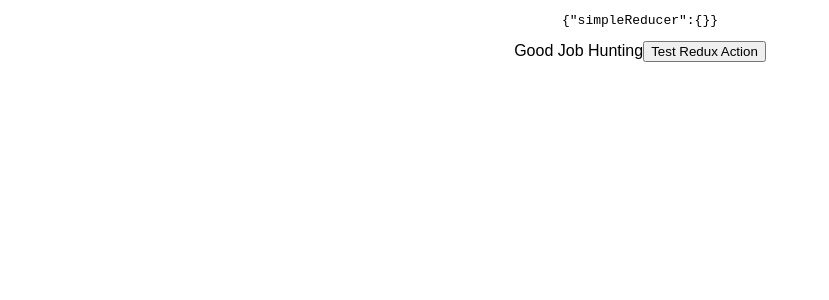
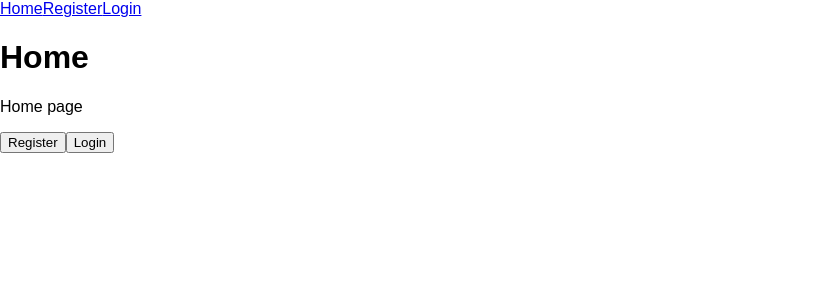
Before and after one commit to gabrielchase/Good-Job-Hunting-Client, a React (Create React App) app: page / in a window 1280 px wide. Shown: the top 300 px of the page, without its empty margins (0-829 px from the left). Built offline with nearby package versions, Linux system fonts and the light colour scheme.

Commit message:
Skeleton with register and login components

```diff
--- a/src/App.js
+++ b/src/App.js
@@ -1,31 +1,24 @@
-import React, { Component } from 'react'
-import { connect } from 'react-redux'
+import React from 'react'
+import { Route, Link } from 'react-router-dom'
 
-import { simpleAction } from './actions/SimpleAction'
+import Home from './components/home'
+import Register from './components/register'
+import Login from './components/login'
 
-import './App.css'
+const App = () => (
+    <div>
+        <header>
+            <Link to="/">Home</Link>
+            <Link to="/register">Register</Link>
+            <Link to="/login">Login</Link>
+        </header>
 
-class App extends Component {
-    simpleAction = (e) => {
-        this.props.simpleAction()
-    }
+        <main>
+            <Route exact path="/" component={Home} />
+            <Route exact path="/register" component={Register} />
+            <Route exact path="/login" component={Login} />
+        </main>
+    </div>
+)
 
-    render() {
-        return (
-            <div className="App">
-                <pre>
-                    {JSON.stringify(this.props)}
-                </pre>
-                Good Job Hunting
-                <button onClick={this.props.simpleAction}>Test Redux Action</button>
-            </div>
-        )
-    }
-}
-
-const mapStateToProps = state => ({
-    ...state
-})
-
-
-export default connect(mapStateToProps, { simpleAction })(App)
+export default App
--- /dev/null
+++ b/src/components/home.js
@@ -0,0 +1,23 @@
+import React from 'react'
+import { push } from 'connected-react-router'
+import { bindActionCreators } from 'redux'
+import { connect } from 'react-redux'
+
+const Home = props => (
+    <div>
+        <h1>Home</h1>
+        <p>Home page</p>
+        <button onClick={() => props.gotoRegister()}>Register</button>
+        <button onClick={() => props.gotoLogin()}>Login</button>
+    </div>
+)
+
+const mapDispatchToProps = dispatch => bindActionCreators({
+    gotoRegister: () => push('/register'),
+    gotoLogin: () => push('/login')
+}, dispatch)
+
+export default connect(
+    null,
+    mapDispatchToProps
+)(Home)
--- /dev/null
+++ b/src/components/login.js
@@ -0,0 +1,7 @@
+import React from 'react'
+
+export default () => (
+    <div>
+        <h1>Login</h1>
+    </div>
+)
--- /dev/null
+++ b/src/components/register.js
@@ -0,0 +1,7 @@
+import React from 'react'
+
+export default () => (
+    <div>
+        <h1>Register</h1>
+    </div>
+)
--- a/src/index.js
+++ b/src/index.js
@@ -1,15 +1,20 @@
 import React from 'react'
-import ReactDOM from 'react-dom'
+import { render } from 'react-dom'
 import { Provider } from 'react-redux'
-import configureStore from './store'
+import { ConnectedRouter } from 'connected-react-router';
 
+import store, { history } from './store'
 import './index.css'
 import App from './App'
 import registerServiceWorker from './registerServiceWorker'
 
-ReactDOM.render(
-    <Provider store={configureStore()}>
-        <App />
+render(
+    <Provider store={store}>
+        <ConnectedRouter history={history}>
+            <div>
+                <App />
+            </div>
+        </ConnectedRouter>
     </Provider>,
     document.getElementById('root')
 )
--- a/src/reducers/SimpleReducer.js
+++ b/src/reducers/SimpleReducer.js
@@ -1,9 +1,7 @@
 export default (state={}, action) => {
     switch(action.type) {
         case 'SIMPLE_ACTION':
-            return {
-                result: action.payload
-            }
+            return { result: action.payload }
         default:
             return state
     }
--- /dev/null
+++ b/src/reducers/index.js
@@ -0,0 +1,3 @@
+import { combineReducers } from 'redux'
+
+export default combineReducers({})
--- a/src/reducers/rootReducer.js
+++ /dev/null
@@ -1,7 +0,0 @@
-import { combineReducers } from 'redux'
-
-import simpleReducer from './SimpleReducer'
-
-export default combineReducers({
-    simpleReducer
-})
--- a/src/store.js
+++ b/src/store.js
@@ -1,10 +1,28 @@
-import { createStore, applyMiddleware } from 'redux'
+import { createStore, applyMiddleware, compose } from 'redux'
+import { connectRouter, routerMiddleware } from 'connected-react-router'
+
 import thunk from 'redux-thunk'
-import rootReducer from './reducers/rootReducer'
+import createHistory from 'history/createBrowserHistory'
+import rootReducer from './reducers/index'
 
-export default function configureStore(initialState={}) {
-    return createStore(
-        rootReducer,
-        applyMiddleware(thunk)
-    )
-}
+export const history = createHistory()
+
+const initialState = {}
+const enhancers = []
+const middleware = [
+    thunk,
+    routerMiddleware(history)
+]
+
+const composedEnhancers = compose(
+    applyMiddleware(...middleware),
+    ...enhancers
+)
+
+const store = createStore(
+    connectRouter(history)(rootReducer),
+    initialState,
+    composedEnhancers
+)
+
+export default store
```
